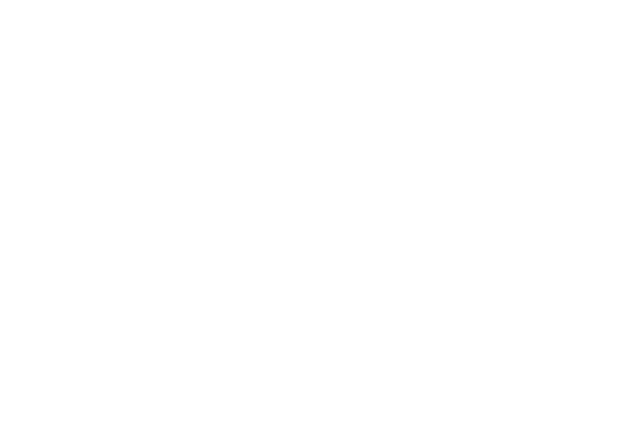
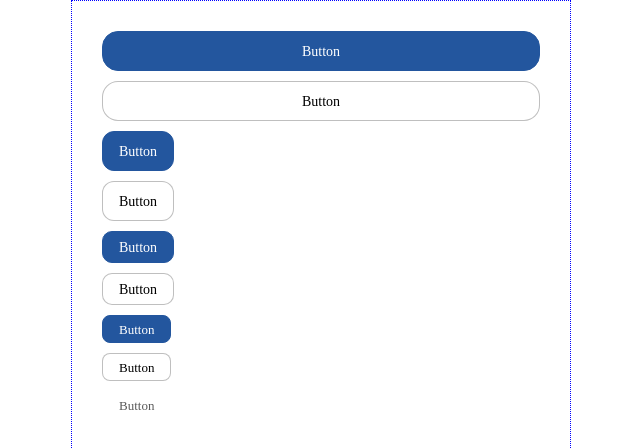
Before and after one commit to cox-yj/video-conference_test, a React (Create React App) app: page /components in a window 1280 px wide. Before the commit this address had no page. Shown: the top 448 px of the page, without its empty margins (319-959 px from the left). Built offline with nearby package versions, Linux system fonts and the light colour scheme.

Commit message:
feat: 合并master分支

```diff
--- a/package.json
+++ b/package.json
@@ -4,7 +4,7 @@
   "description": "A video conferencing app built with React, MobX and TypeScript",
   "scripts": {
     "start": "cross-env NODE_ENV=development BASE_ENV=development webpack serve -c webpack/webpack.dev.ts",
-    "build": "react-scripts build",
+    "build": "cross-env NODE_ENV=production BASE_ENV=production webpack -c webpack/webpack.prod.ts",
     "test": "react-scripts test",
     "eject": "react-scripts eject",
     "lint-staged": "lint-staged --allow-empty",
--- a/src/App.tsx
+++ b/src/App.tsx
@@ -5,6 +5,7 @@ import { Provider } from 'mobx-react'
 
 import Login from './pages/login'
 import Home from './pages/home'
+import BaseComponentExample from './components/base/example'
 import stores from './stores'
 
 ReactDOM.render(
@@ -15,6 +16,7 @@ ReactDOM.render(
           <Route path="/" element={<Login />}></Route>
           <Route path="/login" element={<Login />}></Route>
           <Route path="/home" element={<Home />}></Route>
+          <Route path="/components" element={<BaseComponentExample />}></Route>
         </Routes>
       </Provider>
     </BrowserRouter>
--- a/src/components/base/button/button.tsx
+++ b/src/components/base/button/button.tsx
@@ -1,8 +1,8 @@
 import { Button } from 'antd'
 import { ButtonProps } from 'antd/lib/button'
 import * as React from 'react'
+import 'antd/es/button/style/index.css'
 import './index.less'
-import 'antd/es/button/style/index.css'
 import classNames from 'classnames'
 import { prefixCls } from '../index'
 export type TKButtonProps = ButtonProps & {
@@ -10,12 +10,13 @@ export type TKButtonProps = ButtonProps & {
 }
 
 const InternalButton: React.ForwardRefRenderFunction<unknown, TKButtonProps> = (props, refs) => {
-  const { sizetype = 'large', className } = props
+  const { sizetype, className, type = 'default' } = props
   const customizePrefixCls = `${prefixCls}-btn`
   const classes = classNames(
     customizePrefixCls,
     {
-      [`${customizePrefixCls}-${sizetype}`]: sizetype
+      [`${customizePrefixCls}-${sizetype}`]: sizetype,
+      [`${customizePrefixCls}-customize-${type}`]: type
     },
     className
   )
--- a/src/components/base/button/index.less
+++ b/src/components/base/button/index.less
@@ -1,8 +1,85 @@
 @import '../../../styles/constants.less';
 
+@btn-fill: 48px;
+@btn-large: 40px;
+@btn-middle: 32px;
+@btn-small: 28px;
+@btn-large-padding: 16px;
+@btn-middle-padding: 16px;
+@btn-small-padding: 16px;
+@btn-primary-color: @primary-color;
+@btn-primary-hover-color: @primary-hover-color;
+@btn-primary-disabled-color: @primary-disabled-color;
+@btn-primary-text-disabled-color: #fff;
+@btn-border-color: @border-color;
+
 .tk-components-btn {
+  box-shadow: none;
+  padding: 0;
+  .chinese-font();
+  &-customize-primary {
+    background-color: @btn-primary-color;
+    border-color: @btn-primary-color;
+    text-shadow: none;
+    color: #fff;
+    text-shadow: none;
+    box-shadow: none;
+    &:hover,
+    &:focus {
+      background-color: @btn-primary-hover-color;
+      border-color: @btn-primary-hover-color;
+    }
+    &[disabled],
+    &[disabled]:hover,
+    &[disabled]:focus,
+    &[disabled]:active {
+      background-color: @btn-primary-disabled-color;
+      border-color: @btn-primary-disabled-color;
+      color: @btn-primary-text-disabled-color;
+    }
+  }
+  &-customize-default {
+    border: 1px solid @btn-border-color;
+    color: #000;
+    &:hover,
+    &:focus {
+      border: 1px solid @btn-primary-color;
+      color: @btn-primary-color;
+    }
+  }
+  &-customize-link {
+    color: rgba(0, 0, 0, 0.65);
+    &:hover {
+    }
+  }
+  &-fill {
+    width: 100%;
+    height: @btn-large;
+    line-height: @btn-large;
+    border-radius: 16px;
+  }
   &-large {
-    width: 100%;
-    height: 48px;
+    padding: 0 @btn-large-padding;
+    height: @btn-large;
+    line-height: @btn-large;
+    border-radius: 12px;
+    font-weight: 500;
+    font-size: 14px;
+  }
+  &-middle {
+    padding: 0 @btn-middle-padding;
+    height: @btn-middle;
+    line-height: @btn-middle;
+    border-radius: 10px;
+    font-weight: 500;
+    font-size: 14px;
+  }
+  &-small {
+    padding: 0 @btn-small-padding;
+    height: @btn-small;
+    line-height: @btn-small;
+    border-radius: 8px;
+    font-weight: 500;
+    font-size: 13px;
   }
 }
--- /dev/null
+++ b/src/components/base/example.tsx
@@ -0,0 +1,40 @@
+import React from 'react'
+import TKButton from './button/button'
+import TKConfigProvider from './config-provider'
+import TKInput from './input/input'
+import './style/index.less'
+
+const BaseComponentExample: React.FC = () => (
+  <div>
+    <div className="button-box">
+      <TKButton type="primary" sizetype="fill">
+        Button
+      </TKButton>
+      <TKButton sizetype="fill">Button</TKButton>
+      <TKButton type="primary" sizetype="large">
+        Button
+      </TKButton>
+      <br />
+      <TKButton sizetype="large">Button</TKButton>
+      <br />
+      <TKButton type="primary" sizetype="middle">
+        Button
+      </TKButton>
+      <br />
+      <TKButton sizetype="middle">Button</TKButton>
+      <br />
+      <TKButton type="primary" sizetype="small">
+        Button
+      </TKButton>
+      <br />
+      <TKButton sizetype="small">Button</TKButton>
+      <br />
+      <TKButton type="link" sizetype="small">
+        Button
+      </TKButton>
+      <br />
+    </div>
+  </div>
+)
+
+export default BaseComponentExample
--- a/src/components/base/index.ts
+++ b/src/components/base/index.ts
@@ -1,6 +1,7 @@
 import TKButton from './button/button'
 import TKConfigProvider from './config-provider'
+import TKInput from './input/input'
 
 const prefixCls = 'tk-components'
 
-export { TKButton, TKConfigProvider, prefixCls }
+export { TKButton, TKConfigProvider, prefixCls, TKInput }
--- /dev/null
+++ b/src/components/base/input/index.less
@@ -0,0 +1,23 @@
+@import '../../../styles/constants.less';
+
+@input-border-color: @border-color;
+@input-default-color: @primary-color;
+
+.tk-components-input {
+  height: 30px;
+  line-height: 30px;
+  color: #000;
+  border-color: @input-border-color;
+  padding: 0 12px;
+  border-radius: 8px;
+  &:focus,
+  &:active {
+    border-color: @input-default-color;
+    outline: none;
+    box-shadow: none;
+  }
+  &::placeholder {
+    .chinese-font();
+    font-size: 13px;
+  }
+}
--- /dev/null
+++ b/src/components/base/input/input.tsx
@@ -0,0 +1,28 @@
+import { Input } from 'antd'
+import { InputProps } from 'antd/lib/input'
+import * as React from 'react'
+import 'antd/es/input/style/index.css'
+import './index.less'
+import classNames from 'classnames'
+import { prefixCls } from '../index'
+export type TKInputProps = InputProps & {
+  sizetype?: 'fill' | 'large' | 'middle' | 'small'
+}
+
+const InternalInput: React.ForwardRefRenderFunction<unknown, TKInputProps> = (props, refs) => {
+  const { sizetype, className, type = 'default' } = props
+  const customizePrefixCls = `${prefixCls}-input`
+  const classes = classNames(
+    customizePrefixCls,
+    {
+      [`${customizePrefixCls}-${sizetype}`]: sizetype,
+      [`${customizePrefixCls}-customize-${type}`]: type
+    },
+    className
+  )
+
+  return <Input className={classes} {...props}></Input>
+}
+
+const TKInput = React.forwardRef<unknown, TKInputProps>(InternalInput)
+export default TKInput
--- /dev/null
+++ b/src/components/base/style/index.less
@@ -0,0 +1,10 @@
+.button-box {
+  width: 500px;
+  box-sizing: border-box;
+  border: 1px dotted blue;
+  margin: 0 auto;
+  padding: 30px;
+  button {
+    margin-bottom: 10px;
+  }
+}
--- a/src/styles/constants.less
+++ b/src/styles/constants.less
@@ -1,11 +1,39 @@
 // 主要颜色
-@primary-color: #1890ff;
-
+@primary-color: #23569e;
+// 鼠标滑过
+@primary-hover-color: #357bc1;
+// 禁用色
+@primary-disabled-color: rgba(35, 86, 158, 0.5);
+// 辅助色
+@assist-color: #4a9ee9;
+// 提示描边
+@tip-stroke-color: rgba(74, 158, 233, 0.25);
+// 提示滑过
+@tip-stroke-hover-color: rgba(74, 158, 233, 0.1);
+// 成功
+@success-color: #52c41a;
+// 警告
+@warn-color: #faad14;
+// 错误
+@error-color: #ff4d4f;
 // 次要颜色
 @secondary-color: #f5f5f5;
-
 // 字体颜色
 @font-color: #333;
+// 边框颜色
+@border-color: rgba(0, 0, 0, 0.25);
 
-// 边框颜色
-@border-color: #ddd;
+.chinese-font() {
+  font-family: 'PingFang SC';
+  font-style: normal;
+}
+
+.english-font() {
+  font-family: 'SF UI Text';
+  font-style: normal;
+}
+
+.numbers-font() {
+  font-family: 'Helvetica Neue';
+  font-style: normal;
+}
--- a/webpack/webpack.base.ts
+++ b/webpack/webpack.base.ts
@@ -9,7 +9,7 @@ const baseConfig: Configuration = {
     filename: 'static/js/[name].js', // 每个输出js的名称
     path: path.join(__dirname, '../dist'), // 打包结果输出路径
     clean: true, // webpack4需要配置clean-webpack-plugin来删除dist文件,webpack5内置了
-    publicPath: '/' // 打包后文件的公共前缀路径
+    publicPath: './' // 打包后文件的公共前缀路径
   },
   // loader 配置
   module: {
@@ -31,7 +31,7 @@ const baseConfig: Configuration = {
   // plugins 的配置
   plugins: [
     new HtmlWebpackPlugin({
-      title: 'webpack5-react-ts',
+      title: 'video-conference',
       filename: 'index.html',
       // 复制 'index.html' 文件，并自动引入打包输出的所有资源（js/css）
       template: path.join(__dirname, '../public/index.html'),
--- a/webpack/webpack.dev.ts
+++ b/webpack/webpack.dev.ts
@@ -18,7 +18,12 @@ const port = '8082'
 // 合并公共配置,并添加开发环境配置
 const devConfig: Configuration = merge(baseConfig, {
   mode: 'development', // 开发模式,打包更加快速,省了代码优化步骤
-  devtool: 'eval-cheap-module-source-map' // 首次打包会慢一点，热更新会更快
+  devtool: 'eval-cheap-module-source-map', // 首次打包会慢一点，热更新会更快
+  resolve: {
+    alias: {
+      '@': path.resolve(__dirname, '../src/')
+    }
+  }
 })
 
 const devServer = new WebpackDevServer(
```
